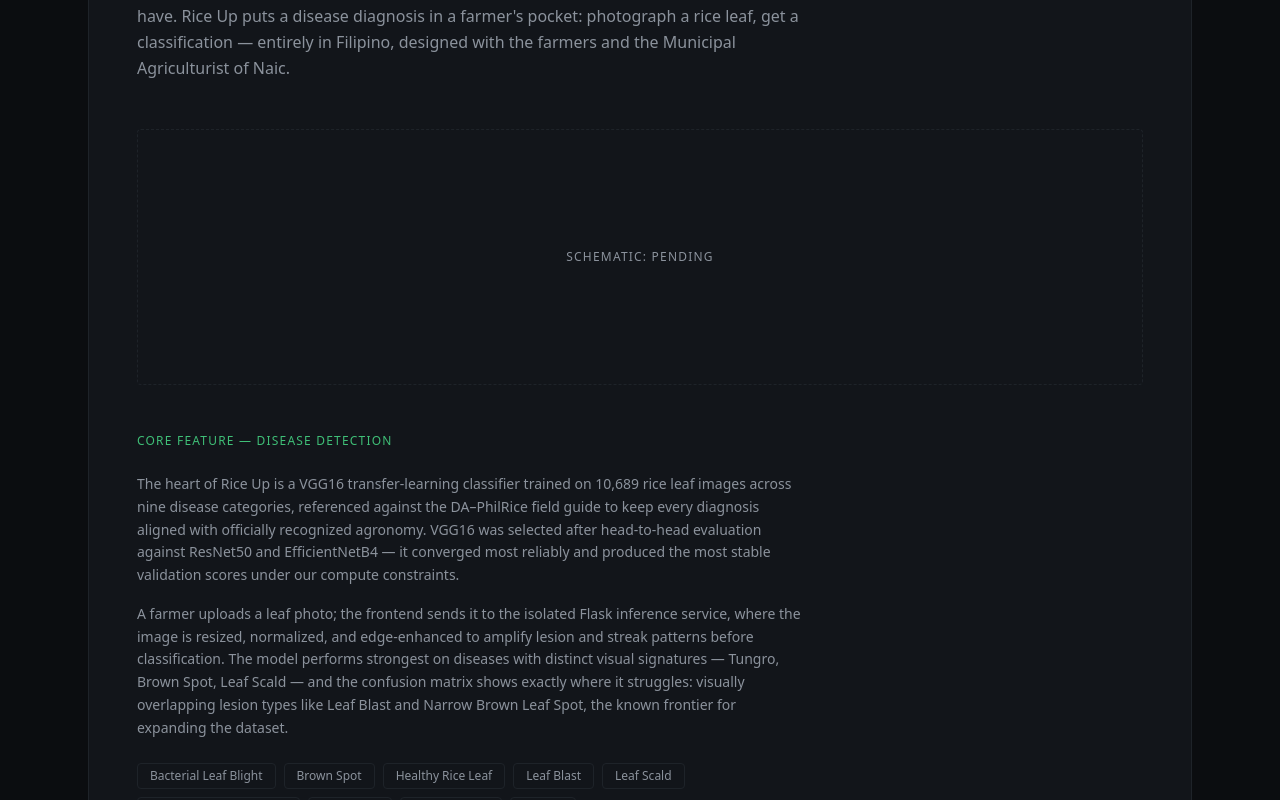
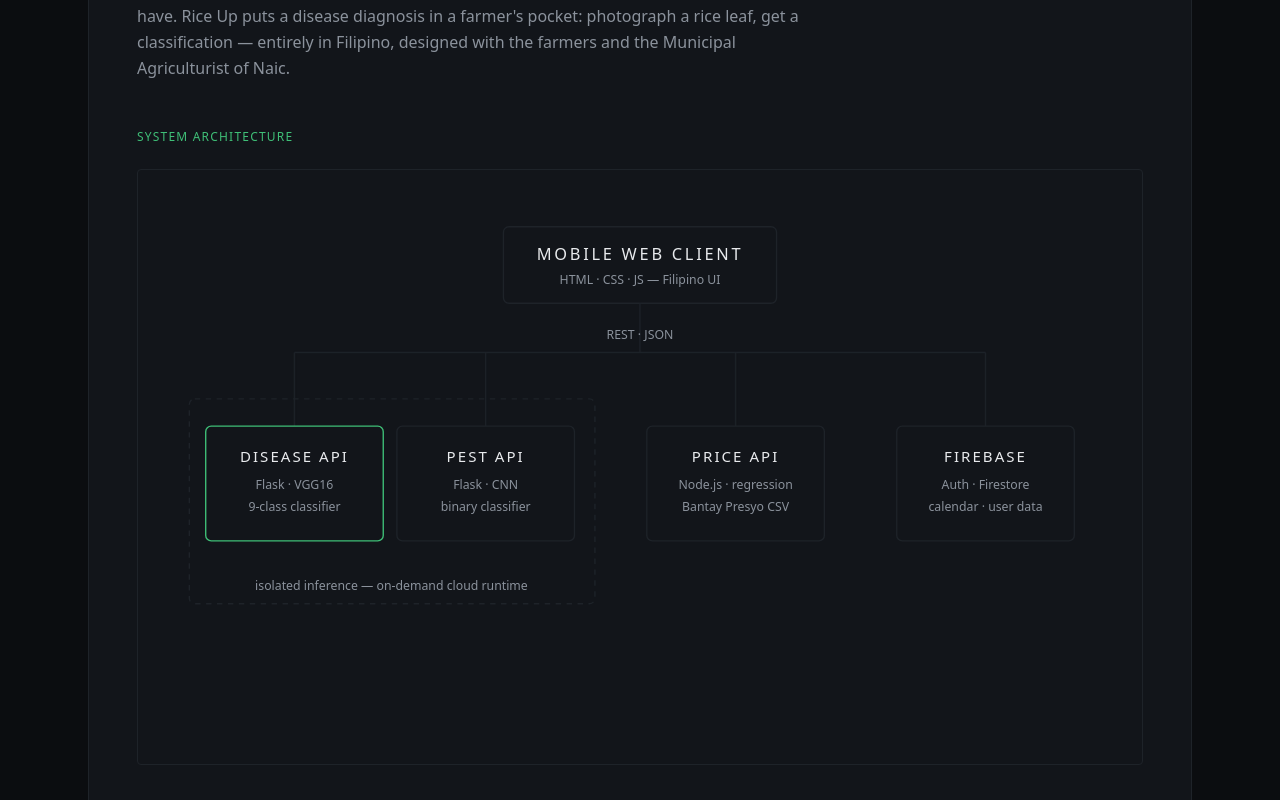
Before and after one commit to rojeanpenano/my-personal-website, a Next.js app: page / in a window 1280 px wide. Shown: the part 1840-2640 px from the top of the page. Built offline with nearby package versions, Linux system fonts and the light colour scheme.

Commit message:
feat: animated rice up architecture schematic (svg line-draw choreography)

```diff
--- a/src/app/globals.css
+++ b/src/app/globals.css
@@ -69,3 +69,26 @@ body {
     stroke-dashoffset: 0;
   }
 }
+
+@keyframes fade-settle {
+  from {
+    opacity: 0;
+    transform: translateY(8px);
+  }
+  to {
+    opacity: 1;
+    transform: none;
+  }
+}
+
+.animate-fade-settle {
+  animation: fade-settle 0.4s ease-out both;
+}
+
+@media (prefers-reduced-motion: reduce) {
+  .animate-fade-settle {
+    animation: none;
+    opacity: 1;
+    transform: none;
+  }
+}
--- a/src/components/RiceUpCaseStudy.tsx
+++ b/src/components/RiceUpCaseStudy.tsx
@@ -1,3 +1,5 @@
+import RiceUpSchematic from "@/components/RiceUpSchematic";
+
 const DISEASE_CLASSES = [
   "Bacterial Leaf Blight",
   "Brown Spot",
@@ -91,11 +93,14 @@ export default function RiceUpCaseStudy() {
         </p>
       </div>
 
-      {/* ── Architecture schematic — built in 5.2 ── */}
-      <div className="mt-12 flex min-h-64 items-center justify-center rounded border border-dashed border-hairline">
-        <p className="font-mono text-xs tracking-widest text-ink-muted uppercase">
-          schematic: pending
-        </p>
+      {/* ── Architecture schematic ── */}
+      <div className="mt-12">
+        <h4 className="font-mono text-xs tracking-widest text-accent uppercase">
+          System architecture
+        </h4>
+        <div className="mt-6 rounded border border-hairline p-6">
+          <RiceUpSchematic />
+        </div>
       </div>
 
       {/* ── Core feature: disease detection ── */}
--- /dev/null
+++ b/src/components/RiceUpSchematic.tsx
@@ -0,0 +1,207 @@
+type Delay = { style: React.CSSProperties };
+
+const delay = (s: number): Delay => ({ style: { animationDelay: `${s}s` } });
+
+function lineStyle(length: number, delaySeconds: number): React.CSSProperties {
+  return {
+    "--line-length": length,
+    animationDelay: `${delaySeconds}s`,
+  } as React.CSSProperties;
+}
+
+export default function RiceUpSchematic() {
+  return (
+    <div className="overflow-x-auto">
+      <svg
+        viewBox="0 0 700 400"
+        role="img"
+        aria-label="Rice Up architecture: a mobile web client connects over REST to four services — a Flask disease-detection API, a Flask pest-detection API, a Node.js price API, and Firebase for authentication and storage. The two Flask inference services run in an isolated on-demand cloud runtime."
+        className="h-auto w-full min-w-[640px]"
+      >
+        {/* ── Client node ── */}
+        <g className="animate-fade-settle" {...delay(0)}>
+          <rect
+            x="250"
+            y="24"
+            width="200"
+            height="56"
+            rx="4"
+            className="fill-surface stroke-hairline"
+          />
+          <text
+            x="350"
+            y="48"
+            textAnchor="middle"
+            className="fill-ink font-mono"
+            fontSize="12"
+            letterSpacing="2"
+          >
+            MOBILE WEB CLIENT
+          </text>
+          <text
+            x="350"
+            y="66"
+            textAnchor="middle"
+            className="fill-ink-muted font-mono"
+            fontSize="9"
+          >
+            HTML · CSS · JS — Filipino UI
+          </text>
+        </g>
+
+        {/* ── Connection lines ── */}
+        <g className="stroke-hairline" strokeWidth="1" fill="none">
+          <path
+            d="M350 80 V116"
+            className="animate-line-draw"
+            style={lineStyle(40, 0.4)}
+          />
+          <path
+            d="M97 116 H603"
+            className="animate-line-draw"
+            style={lineStyle(510, 0.6)}
+          />
+          <path
+            d="M97 116 V170"
+            className="animate-line-draw"
+            style={lineStyle(60, 1.0)}
+          />
+          <path
+            d="M237 116 V170"
+            className="animate-line-draw"
+            style={lineStyle(60, 1.15)}
+          />
+          <path
+            d="M420 116 V170"
+            className="animate-line-draw"
+            style={lineStyle(60, 1.3)}
+          />
+          <path
+            d="M603 116 V170"
+            className="animate-line-draw"
+            style={lineStyle(60, 1.45)}
+          />
+        </g>
+
+        {/* ── REST annotation ── */}
+        <text
+          x="350"
+          y="106"
+          textAnchor="middle"
+          className="animate-fade-settle fill-ink-muted font-mono"
+          fontSize="9"
+          {...delay(0.9)}
+        >
+          REST · JSON
+        </text>
+
+        {/* ── Isolated inference boundary ── */}
+        <g className="animate-fade-settle" {...delay(1.5)}>
+          <rect
+            x="20"
+            y="150"
+            width="297"
+            height="150"
+            rx="4"
+            fill="none"
+            strokeDasharray="4 4"
+            className="stroke-hairline"
+          />
+          <text
+            x="168"
+            y="290"
+            textAnchor="middle"
+            className="fill-ink-muted font-mono"
+            fontSize="9"
+          >
+            isolated inference — on-demand cloud runtime
+          </text>
+        </g>
+
+        {/* ── Disease API (core feature — accent) ── */}
+        <g className="animate-fade-settle" {...delay(1.6)}>
+          <rect
+            x="32"
+            y="170"
+            width="130"
+            height="84"
+            rx="4"
+            className="fill-surface stroke-accent"
+          />
+          <text x="97" y="196" textAnchor="middle" className="fill-ink font-mono" fontSize="11" letterSpacing="1.5">
+            DISEASE API
+          </text>
+          <text x="97" y="216" textAnchor="middle" className="fill-ink-muted font-mono" fontSize="9">
+            Flask · VGG16
+          </text>
+          <text x="97" y="232" textAnchor="middle" className="fill-ink-muted font-mono" fontSize="9">
+            9-class classifier
+          </text>
+        </g>
+
+        {/* ── Pest API ── */}
+        <g className="animate-fade-settle" {...delay(1.7)}>
+          <rect
+            x="172"
+            y="170"
+            width="130"
+            height="84"
+            rx="4"
+            className="fill-surface stroke-hairline"
+          />
+          <text x="237" y="196" textAnchor="middle" className="fill-ink font-mono" fontSize="11" letterSpacing="1.5">
+            PEST API
+          </text>
+          <text x="237" y="216" textAnchor="middle" className="fill-ink-muted font-mono" fontSize="9">
+            Flask · CNN
+          </text>
+          <text x="237" y="232" textAnchor="middle" className="fill-ink-muted font-mono" fontSize="9">
+            binary classifier
+          </text>
+        </g>
+
+        {/* ── Price API ── */}
+        <g className="animate-fade-settle" {...delay(1.8)}>
+          <rect
+            x="355"
+            y="170"
+            width="130"
+            height="84"
+            rx="4"
+            className="fill-surface stroke-hairline"
+          />
+          <text x="420" y="196" textAnchor="middle" className="fill-ink font-mono" fontSize="11" letterSpacing="1.5">
+            PRICE API
+          </text>
+          <text x="420" y="216" textAnchor="middle" className="fill-ink-muted font-mono" fontSize="9">
+            Node.js · regression
+          </text>
+          <text x="420" y="232" textAnchor="middle" className="fill-ink-muted font-mono" fontSize="9">
+            Bantay Presyo CSV
+          </text>
+        </g>
+
+        {/* ── Firebase ── */}
+        <g className="animate-fade-settle" {...delay(1.9)}>
+          <rect
+            x="538"
+            y="170"
+            width="130"
+            height="84"
+            rx="4"
+            className="fill-surface stroke-hairline"
+          />
+          <text x="603" y="196" textAnchor="middle" className="fill-ink font-mono" fontSize="11" letterSpacing="1.5">
+            FIREBASE
+          </text>
+          <text x="603" y="216" textAnchor="middle" className="fill-ink-muted font-mono" fontSize="9">
+            Auth · Firestore
+          </text>
+          <text x="603" y="232" textAnchor="middle" className="fill-ink-muted font-mono" fontSize="9">
+            calendar · user data
+          </text>
+        </g>
+      </svg>
+    </div>
+  );
+}
```
Also changed, not shown: src/components/Reveal.tsx (added).
